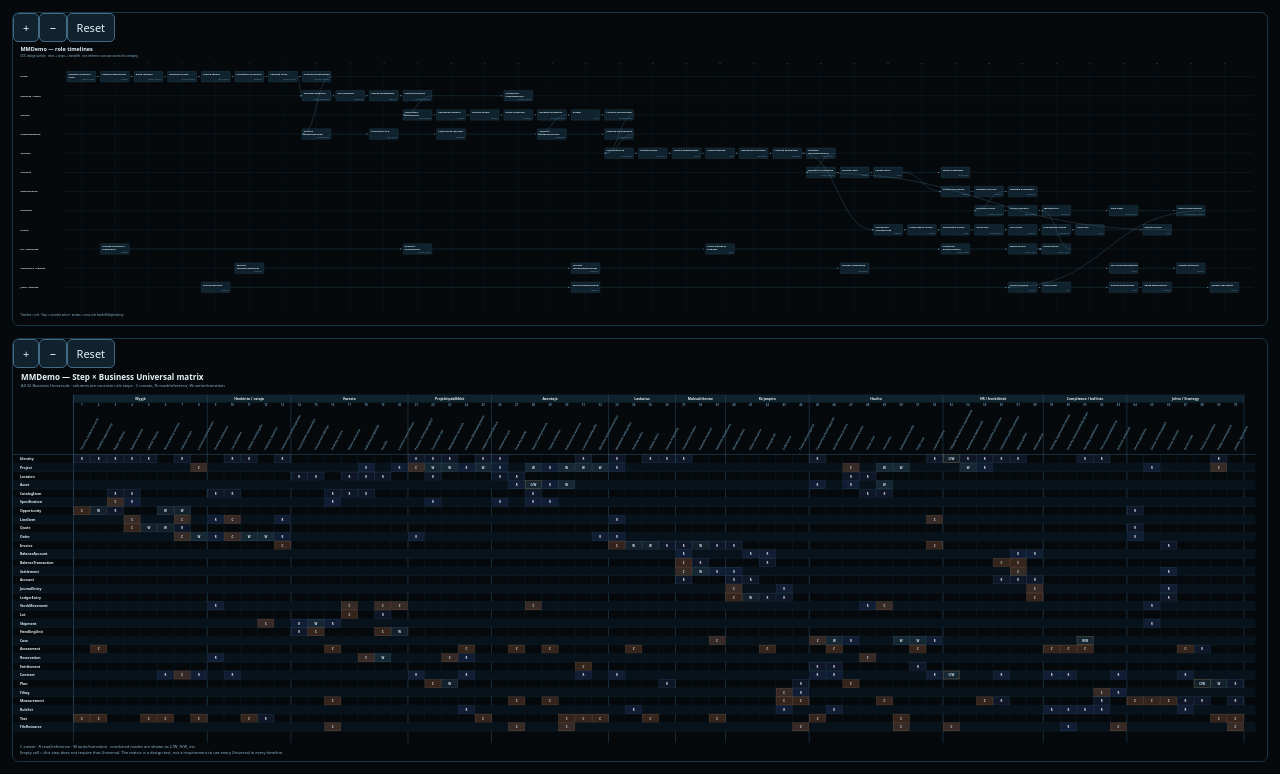
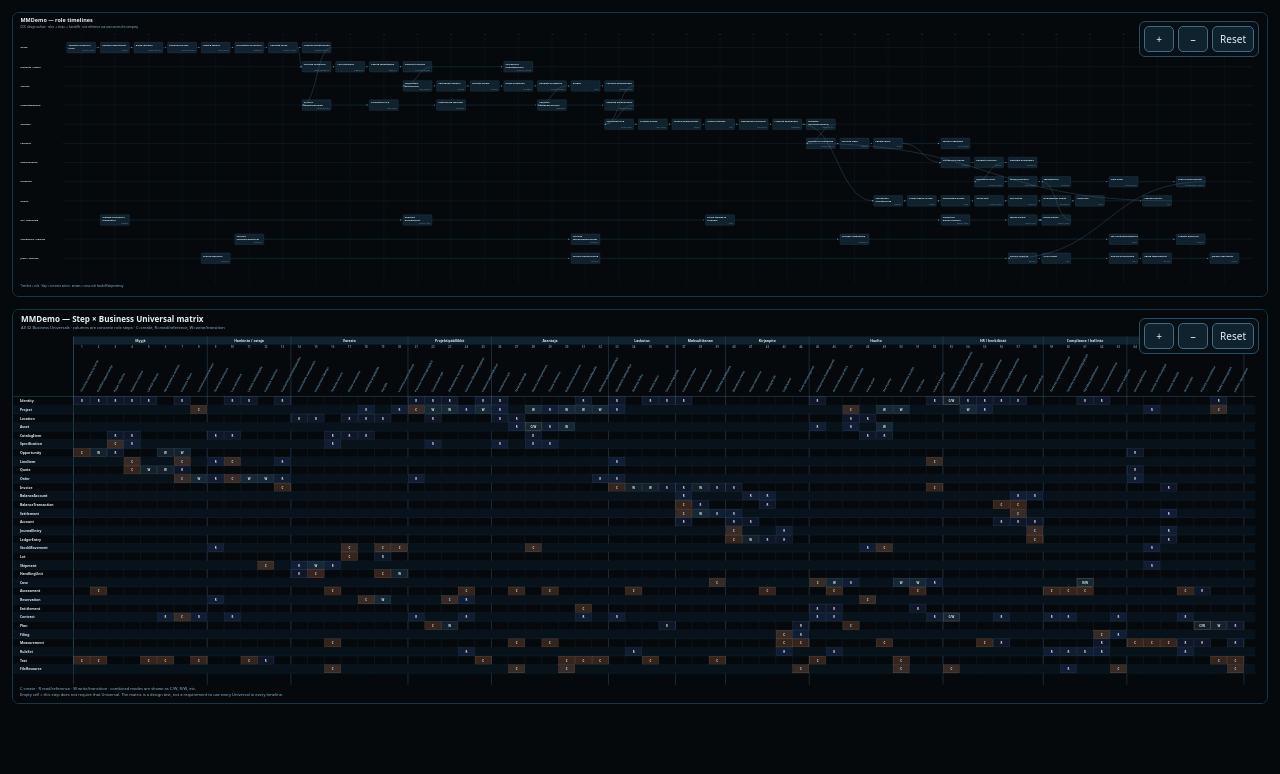
Before and after one commit to Th3Hypn0tist/WebSVG, a PHP site: page / in a window 1280 px wide. Shown: the part 52-826 px from the top of the page. After the commit the page ends 756 px from the top, so only its background shows below. Run offline with PHP 8.4, Linux system fonts and the light colour scheme.

Commit message:
Brighten selection and style SVG viewport controls

```diff
--- a/styles.css
+++ b/styles.css
@@ -88,6 +88,7 @@ button:disabled { opacity: .35; cursor: default; }
 }
 
 .svg-document {
+  position: relative;
   width: 100%;
   min-width: 0;
   border: 1px solid #173748;
@@ -104,6 +105,30 @@ button:disabled { opacity: .35; cursor: default; }
   overflow: hidden;
 }
 
+.svg-controls {
+  position: absolute;
+  top: 8px;
+  right: 8px;
+  z-index: 20;
+  display: flex;
+  gap: 4px;
+  padding: 4px;
+  border: 1px solid #274e63;
+  border-radius: 6px;
+  background: rgba(8, 17, 25, .88);
+  backdrop-filter: blur(8px);
+}
+
+.svg-controls button {
+  min-width: 30px;
+  padding: 5px 7px;
+  font-size: 10px;
+}
+
+.websvg-document-svg.is-panning {
+  cursor: grabbing !important;
+}
+
 .websvg-document-svg {
   display: block;
   width: 100%;
```
Also changed, not shown: other parts of styles.css (+16 -9 lines).
